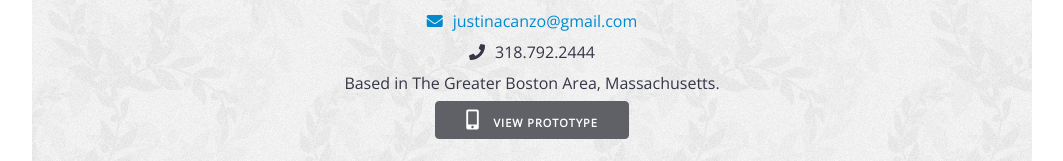
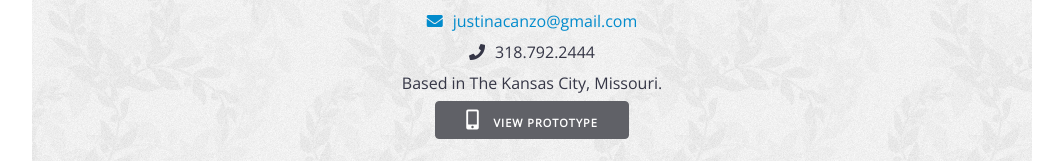
Before and after one commit to Justinacanzo/Justina-portfolio, a plain HTML site: page busybus.html in a window 1280 px wide. Shown: the part 4101-4262 px from the top of the page, without its empty margins (108-1171 px from the left). Drawn offline with nearby package versions, Linux system fonts and the light colour scheme; a web font is replaced by a local one.

Commit message:
Changed address

```diff
--- a/busybus.html
+++ b/busybus.html
@@ -175,7 +175,7 @@ Riders are mostly complaining about the bus stop at Washington and State, which
 			<br>
 			<p><a href="mailto:justinacanzo@gmail.com"><i class="fa fa-envelope"></i>justinacanzo@gmail.com</a></p>
 			<p><i class="fa fa-phone"></i>318.792.2444</p>
-			<p>Based in The Greater Boston Area, Massachusetts.</p>
+			<p>Based in The Kansas City, Missouri.</p>
 
 			<a class="button button-primary" href="https://justinacanzo.github.io/Busy-Bus-App/" target="_blank"><i class="fas fa-mobile-alt" style="font-size:20px;margin-top:8px;"></i> View Prototype</a>
 			<p>
```
